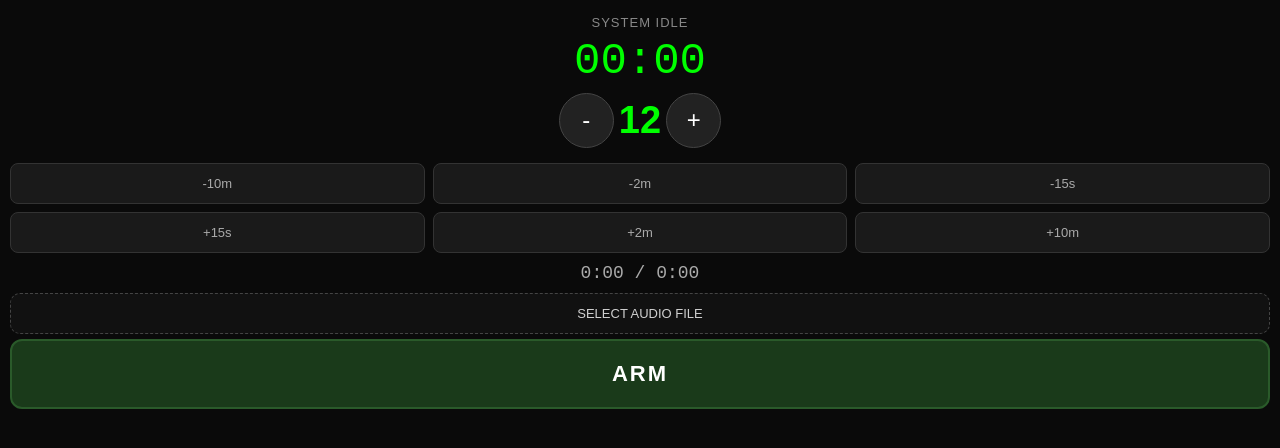
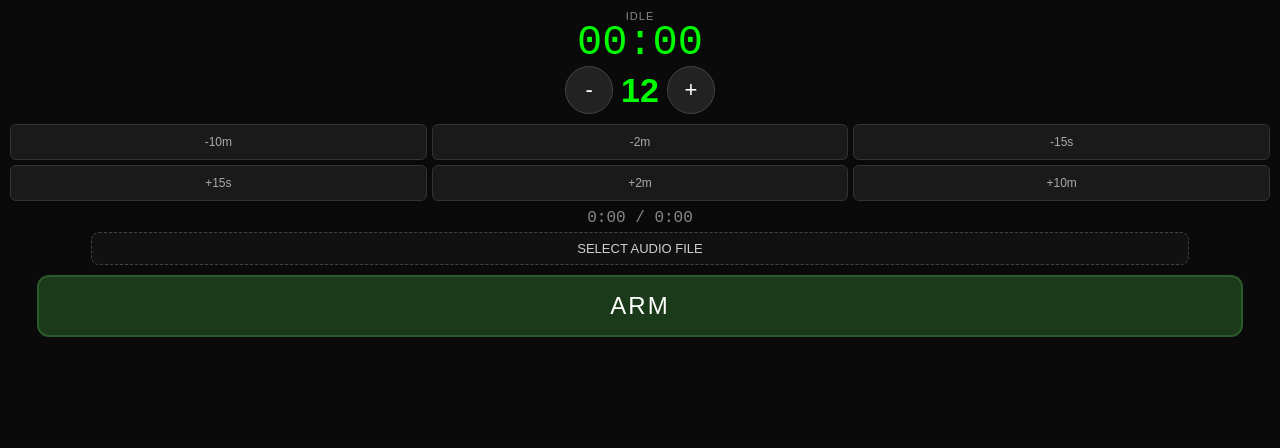
Before and after one commit to AHKV2Developer/Sleep-Timer-Non-Persistent, a plain HTML site: page middleweight.html in a window 1280 px wide. Drawn offline with Linux system fonts and the light colour scheme.

Commit message:
Update to Sleep Player LIGHT v5 with style adjustments

```diff
--- a/middleweight.html
+++ b/middleweight.html
@@ -2,51 +2,63 @@
 <html lang="en">
 <head>
     <meta charset="UTF-8">
-    <title>Sleep Player LIGHT v4</title>
-    <meta name="viewport" content="width=device-width, initial-scale=1">
+    <title>Sleep Player LIGHT v5</title>
+    <meta name="viewport" content="width=device-width, initial-scale=1, maximum-scale=1, user-scalable=no">
     <style>
-        body { font-family: sans-serif; background: #0a0a0a; color: #d0d0d0; text-align: center; padding: 10px; margin: 0; overflow-x: hidden; }
-        .val { font-size: 38px; font-weight: bold; color: #00ff00; }
-        .adj-btn { width: 55px; height: 55px; font-size: 24px; border-radius: 50%; background: #222; color: white; border: 1px solid #444; margin: 5px; }
-        #status { font-size: 13px; color: #888; margin: 5px 0; letter-spacing: 1px; height: 1.2em; text-transform: uppercase; }
-        #timeLeft { font-size: 44px; font-family: monospace; color: #00ff00; margin: 2px 0; }
+        body { font-family: sans-serif; background: #0a0a0a; color: #d0d0d0; text-align: center; padding: 5px; margin: 0; overflow: hidden; }
 
-        .nav-grid { display: grid; grid-template-columns: repeat(3, 1fr); gap: 8px; margin: 10px 0; }
-        .nav-btn { padding: 12px 2px; font-size: 13px; background: #1a1a1a; border: 1px solid #333; color: #aaa; border-radius: 8px; }
+        #status { font-size: 11px; color: #888; margin-top: 5px; letter-spacing: 1px; height: 1.1em; text-transform: uppercase; }
+        #timeLeft { font-size: 42px; font-family: monospace; color: #00ff00; margin: 0; line-height: 1; }
 
-        #trackProgress { font-size: 18px; font-family: monospace; color: #aaa; margin-bottom: 10px; }
+        .val { font-size: 34px; font-weight: bold; color: #00ff00; }
+        .adj-btn { width: 48px; height: 48px; font-size: 22px; border-radius: 50%; background: #222; color: white; border: 1px solid #444; margin: 2px 8px; }
 
-        /* COMPACT DYNAMIC BOX */
+        .nav-grid { display: grid; grid-template-columns: repeat(3, 1fr); gap: 5px; margin: 8px 5px; }
+        .nav-btn { padding: 10px 2px; font-size: 12px; background: #1a1a1a; border: 1px solid #333; color: #aaa; border-radius: 6px; }
+
+        #trackProgress { font-size: 16px; font-family: monospace; color: #888; margin: 5px 0; }
+
+        /* REFINED FILE BOX */
         #fileInput { display: none; }
         .file-label {
             display: block;
-            padding: 12px;
+            padding: 8px;
             border: 1px dashed #444;
-            border-radius: 10px;
-            margin: 5px 0;
+            border-radius: 8px;
+            margin: 5px auto;
+            width: 85%; /* Slightly narrower than ARM button */
             cursor: pointer;
             background: #111;
-            font-size: 13px; /* Original size */
+            font-size: 13px;
             white-space: nowrap;
             overflow: hidden;
             text-overflow: ellipsis;
         }
-        .file-label.loaded {
-            border: 1px solid #2a5a2a;
-            background: #0d1a0d;
-            color: #fff;
+        .file-label.loaded { border: 1px solid #2a5a2a; background: #0d1a0d; color: #fff; }
+
+        /* THE ARM BUTTON */
+        .arm-btn {
+            width: 95%;
+            padding: 15px;
+            font-size: 24px; /* Matches previous ARM size */
+            font-weight: normal; /* Not bold */
+            background: #1a3a1a;
+            color: white;
+            border: 2px solid #2a5a2a;
+            border-radius: 12px;
+            letter-spacing: 2px;
+            margin-top: 5px;
         }
 
-        .arm-btn { width: 100%; padding: 20px; font-size: 22px; background: #1a3a1a; color: white; border: 2px solid #2a5a2a; border-radius: 12px; font-weight: bold; letter-spacing: 2px; }
-        .stop-btn { width: 100%; padding: 15px; font-size: 18px; background: #500; color: white; border: none; border-radius: 12px; margin-top: 5px; display: none; font-weight: bold; }
+        .stop-btn { width: 95%; padding: 15px; font-size: 20px; background: #500; color: white; border: none; border-radius: 12px; margin-top: 5px; display: none; }
     </style>
 </head>
 <body>
 
-    <div id="status">SYSTEM IDLE</div>
+    <div id="status">IDLE</div>
     <div id="timeLeft">00:00</div>
 
-    <div style="display: flex; align-items: center; justify-content: center;">
+    <div style="display: flex; align-items: center; justify-content: center; margin-bottom: 5px;">
         <button class="adj-btn" onclick="adjustTime(-1)">-</button>
         <span id="timeVal" class="val">12</span>
         <button class="adj-btn" onclick="adjustTime(1)">+</button>
@@ -95,26 +107,21 @@
         function handleFile(input) {
             const file = input.files[0];
             if (!file) return;
-
             player.src = URL.createObjectURL(file);
             player.load();
-
             const label = document.getElementById('fileLabel');
             label.innerText = file.name;
             label.classList.add('loaded');
-            updateStatus("FILE READY", false);
+            updateStatus("READY", false);
         }
 
         async function armSystem() {
             if (!player.src) return alert("Select file.");
             try { wakeLock = await navigator.wakeLock.request('screen'); } catch(e){}
-
             player.play();
             updateStatus("ARMED", true);
-
             document.getElementById('startBtn').style.display = 'none';
             document.getElementById('stopBtn').style.display = 'block';
-
             resetTimer();
             window.addEventListener('devicemotion', handleMotion);
             displayInterval = setInterval(updateDisplay, 1000);
```
